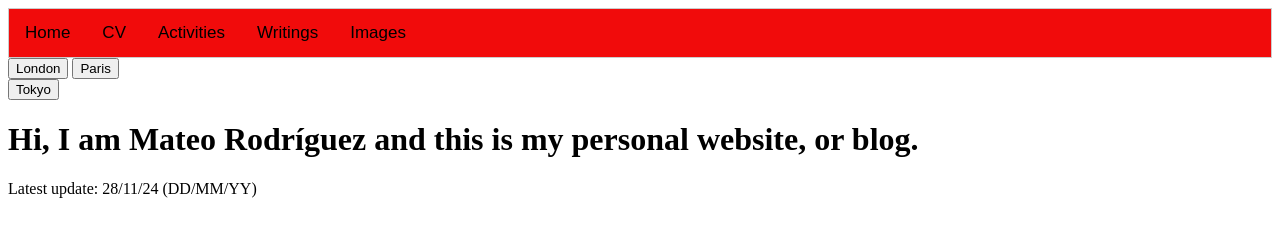
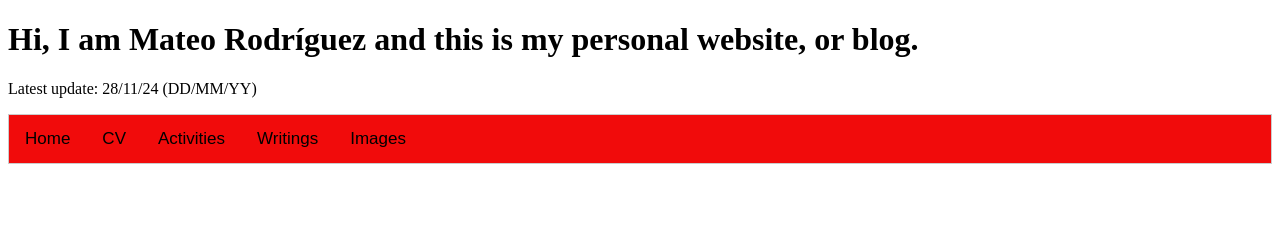
Before and after one commit to mateors6/mateors6.github.io, a plain HTML site: page index.html in a window 1280 px wide. Drawn offline with Linux system fonts and the light colour scheme.

Commit message:
Update index.html

```diff
--- a/index.html
+++ b/index.html
@@ -2,6 +2,13 @@
 <html>
 
 <head> <title> Mateo Rodríguez</title></head>
+
+<body>
+  <h1> Hi, I am Mateo Rodríguez and this is my personal website, or blog.</h1>
+  <p> Latest update: 28/11/24 (DD/MM/YY)</p>
+
+</body>
+
 
 <style>
     body {font-family: Lucida;}
@@ -97,32 +104,6 @@
     }
     </script>
 
-<nav class="w3-sidebar w3-bar-block w3-light-grey" style="width:130px">
-  <button class="w3-bar-item w3-button" onclick="openCity(event, 'London')">London</button>
-  <button class="w3-bar-item w3-button" onclick="openCity(event, 'Paris')">Paris</button>
-  <button class="w3-bar-item w3-button" onclick="openCity(event, 'Tokyo')">Tokyo</button>
-</nav>
-
-
-<body>
-  <h1> Hi, I am Mateo Rodríguez and this is my personal website, or blog.</h1>
-  <p> Latest update: 28/11/24 (DD/MM/YY)</p>
-
-</body>
-
-
-
-
-
-
-
-
-
-
-
-
-
-
 
 
 </html>
```
